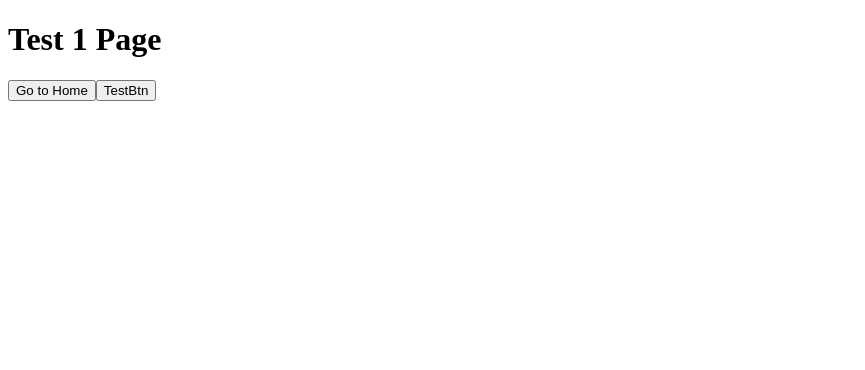
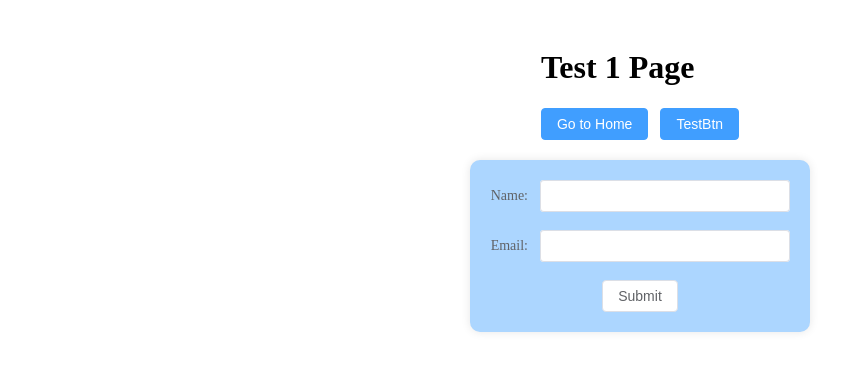
Before and after one commit to Larryz1215/gtm-vue, a Vue app in the folder vue-gtm/: page /test1 in a window 1280 px wide. Shown: the top 370 px of the page, without its empty margins (0-865 px from the left). Built offline with nearby package versions, Linux system fonts and the light colour scheme.

Commit message:
add form-submit

```diff
--- a/vue-gtm/package.json
+++ b/vue-gtm/package.json
@@ -19,6 +19,7 @@
   },
   "dependencies": {
     "@gtm-support/vue-gtm": "^3.1.0",
+    "element-plus": "^2.10.7",
     "pinia": "^3.0.3",
     "vue": "^3.5.18",
     "vue-router": "^4.5.1"
--- a/vue-gtm/src/App.vue
+++ b/vue-gtm/src/App.vue
@@ -1,6 +1,16 @@
 <template>
-  <router-view></router-view>
+  <div id="app">
+    <router-view></router-view>
+  </div>
 </template>
 <script setup lang="ts"></script>
 
-<style scoped></style>
+<style scoped>
+#app {
+  display: flex;
+  flex-direction: column;
+  align-items: center;
+  height: 100vh;
+  padding-top: 20px;
+}
+</style>
--- a/vue-gtm/src/main.ts
+++ b/vue-gtm/src/main.ts
@@ -1,6 +1,8 @@
 import { createApp } from 'vue'
 import { createPinia } from 'pinia'
 import { createGtm, useGtm, type GtmSupport, type VueGtmUseOptions } from '@gtm-support/vue-gtm'
+import elementPlus from 'element-plus'
+import 'element-plus/dist/index.css'
 
 import App from './App.vue'
 import router from './router'
@@ -17,5 +19,6 @@ app.use(
     debug: true,
   }),
 )
+app.use(elementPlus)
 
 app.mount('#app')
--- a/vue-gtm/src/page/home.vue
+++ b/vue-gtm/src/page/home.vue
@@ -1,7 +1,7 @@
 <template lang="">
   <div>
     <h1>Home Page</h1>
-    <button id="goTest1Btn" @click="$router.push('/test1')">Go to Test 1</button>
+    <el-button type="primary" id="goTest1Btn" @click="$router.push('/test1')">Go to Test 1</el-button>
   </div>
 </template>
 <script lang="ts" setup></script>
--- a/vue-gtm/src/page/test1.vue
+++ b/vue-gtm/src/page/test1.vue
@@ -1,12 +1,60 @@
 <template lang="">
   <div>
     <h1>Test 1 Page</h1>
-    <button id="goHomeBtn" @click="$router.push('/home')">Go to Home</button>
-    <button id="testBtn" @click="console.log('Click TestBtn')">TestBtn</button>
+    <el-button type="primary" id="goHomeBtn" @click="$router.push('/home')">Go to Home</el-button>
+    <el-button type="primary" id="testBtn" @click="showMessage()">TestBtn</el-button>
+  </div>
+  <div style="width: 300px; margin-top: 20px; box-shadow: 0 0 10px rgba(0,0,0,0.1); padding: 20px; background-color: #ACD6FF;border-radius: 10px;">
+    <el-form model="form"  label-width="50px">
+      <el-form-item label="Name:">
+        <el-input id="name" v-model="form.name"></el-input>
+      </el-form-item>
+      <el-form-item label="Email:">
+        <el-input id="email" v-model="form.email"></el-input>
+      </el-form-item>
+      <div style="display: flex; justify-content: center;">
+        <el-button id="submitBtn" @click="onSubmit()">Submit</el-button>
+      </div>
+    </el-form>
   </div>
 </template>
 <script lang="ts" setup>
-import { onMounted } from 'vue'
+import { onMounted, reactive } from 'vue'
+import { useGtm } from '@gtm-support/vue-gtm'
+import { ElMessage } from 'element-plus'
+
+const gtm = useGtm()
+
+const form = reactive({
+  name: '',
+  email: ''
+})
+
+
+const onSubmit = () => {
+  gtm?.push({
+    event: 'formSubmission',
+    form: {
+      name: form.name,
+      email: form.email
+    }
+  })
+  ElMessage({
+    message: 'Form submitted successfully!',
+    type: 'success'
+  })
+  console.log('Form submitted', form)
+}
+
+const showMessage = () => {
+  gtm?.push({
+    event: 'testButtonClick'
+  })
+  ElMessage({
+    message: 'Click TestBtn!',
+    type: 'success'
+  })
+}
 
 onMounted(() => {
   console.log('Test 1 Page Mounted')
```
Also changed, not shown: 1 other file (tests, documents, lock files or other folders).
